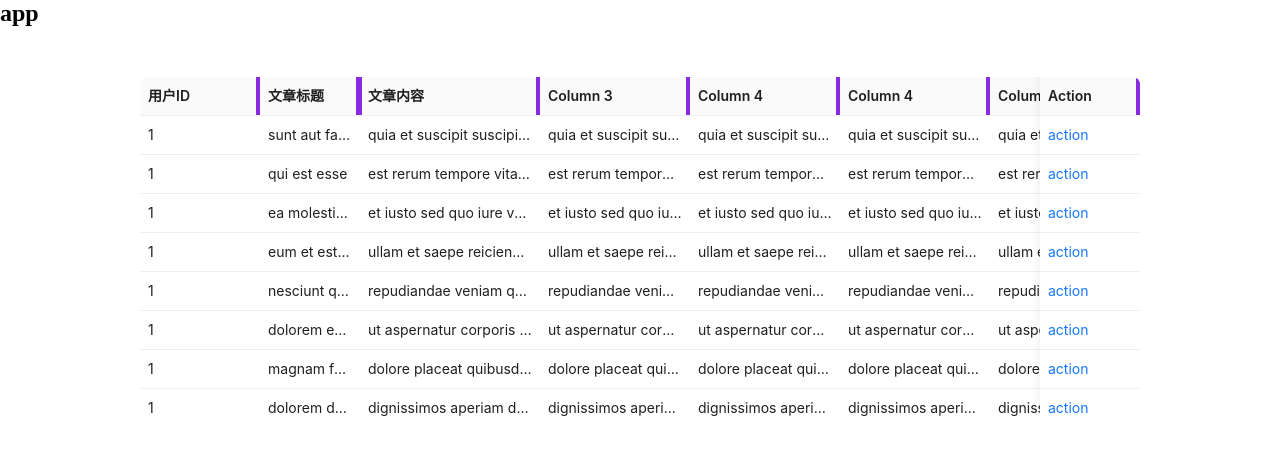
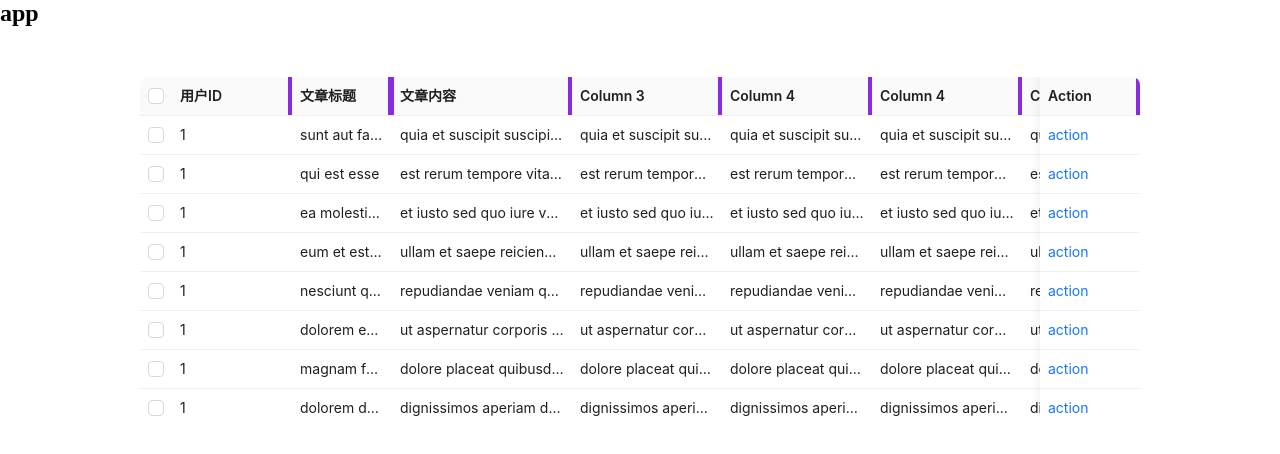
Before and after one commit to lycHub/snipaste-cli, a React (Vite) app in the folder packages/playground/: page / in a window 1280 px wide. Shown: the top 454 px of the page. Built offline with nearby package versions, Linux system fonts and the light colour scheme.

Commit message:
resize selection

```diff
--- a/packages/playground/src/components/Draggable.tsx
+++ b/packages/playground/src/components/Draggable.tsx
@@ -1,6 +1,6 @@
 import React, {CSSProperties, useMemo, PropsWithChildren} from 'react';
 import { useDraggable } from '@dnd-kit/core';
-import {Coordinates, CSS} from "@dnd-kit/utilities";
+import {Coordinates, Transform} from "@dnd-kit/utilities";
 import {Data} from "@dnd-kit/core/dist/store/types";
 import {useUpdateEffect} from "ahooks";
 
@@ -8,12 +8,12 @@ interface Props {
   id: string | number;
   data: Data;
   disabled?: boolean;
-  coordinates?: Coordinates;
-  draggingChangeEvent?(event: boolean): void;
+  style?: CSSProperties;
+  draggingEvent?(event: boolean, transform: Transform | null): void;
   [key: string]: any;
 }
 
-function Draggable({ id, data, disabled, coordinates, draggingChangeEvent, children, ...rest }: PropsWithChildren<Props>) {
+function Draggable({ id, data, disabled, style, draggingEvent, children, ...rest }: PropsWithChildren<Props>) {
   const {
     isDragging,
     attributes,
@@ -22,17 +22,19 @@ function Draggable({ id, data, disabled, coordinates, draggingChangeEvent, child
     transform,
   } = useDraggable({ id, data, disabled });
 
-  const style = useMemo<CSSProperties>(() => {
+  /*const style = useMemo<CSSProperties>(() => {
+    // console.log('CSS.Translate.toString(transform)', CSS.Translate.toString(transform));
     return {
       left: `${coordinates?.x}px`,
       top: `${coordinates?.y}px`,
-      transform: CSS.Translate.toString(transform)
+      // transform: CSS.Translate.toString(transform)
+      transform: `translate(${transform?.x}px, ${transform?.y}px)`,
     }
-  }, [transform]);
+  }, [transform, coordinates]);*/
 
    useUpdateEffect(() => {
-     draggingChangeEvent?.(isDragging);
-  }, [isDragging]);
+     draggingEvent?.(isDragging, transform);
+  }, [isDragging, transform]);
 
   return <div
     ref={setNodeRef}
--- a/packages/playground/src/components/ResizeBox/index.tsx
+++ b/packages/playground/src/components/ResizeBox/index.tsx
@@ -35,9 +35,8 @@ function ResizeBox(props: PropsWithChildren<Props>) {
     } = Object.assign({ tag: 'div' }, props);
     const [isDragging, setIsDragging] = useSafeState(false);
 
-    const [coordinates, setCoordinates] = useSafeState<Coordinates>();
 
-    function dragEnd(event: DragEndEvent) {
+   /* function dragEnd(event: DragEndEvent) {
         const { delta } = event;
         setCoordinates(value => {
             return {
@@ -46,7 +45,7 @@ function ResizeBox(props: PropsWithChildren<Props>) {
             };
         });
         dragEndEvent(event);
-    }
+    }*/
 
     return createElement(
       tag,
@@ -59,14 +58,13 @@ function ResizeBox(props: PropsWithChildren<Props>) {
         modifiers={[restrictToHorizontalAxis]}
         onDragStart={dragStartEvent}
         onDragMove={dragMoveEvent}
-        onDragEnd={dragEnd}>
+        onDragEnd={dragEndEvent}>
           <Draggable
             className="handler"
             id={id}
             data={data}
             disabled={disabled}
-            // coordinates={coordinates}
-            draggingChangeEvent={setIsDragging}
+            draggingEvent={setIsDragging}
           />
       </DndContext>
     )
--- a/packages/playground/src/components/table/ConfigurableTable.tsx
+++ b/packages/playground/src/components/table/ConfigurableTable.tsx
@@ -1,13 +1,15 @@
-import React, {useRef} from 'react';
-import { Table } from 'antd';
-import {CustomColumnType, DataType} from './type';
+import React, {Key, useRef} from 'react';
+import {Checkbox, Table} from 'antd';
+import {CustomColumnType, DataType, FieldItem} from './type';
 import MOCK_DATA from './mock';
-import {useMount, useSafeState} from "ahooks";
+import {useMount, useSafeState, useSelections} from "ahooks";
 import {ColWidthRange, getColumns, initFieldConfig, useTableConfig} from "./useTableField";
 import ResizeBox from "../ResizeBox";
 import {DragEndEvent, DragMoveEvent} from "@dnd-kit/core";
 import {cloneDeep} from "lodash-es";
 import {handleDragEnd, handleDragMove, handleDragStart} from "./thResize";
+
+const TableConfigStorageKey = 'table-config';
 
 const baseColumns: CustomColumnType<DataType>[] = [
   {
@@ -111,22 +113,44 @@ function ConfigurableTable() {
   });
 
   function init() {
-    const config = initFieldConfig(baseColumns);
+    let config: FieldItem[] = [];
+    try {
+      const storageConfig = JSON.parse(sessionStorage.getItem(TableConfigStorageKey) || '[]');
+      if (storageConfig.length) {
+        // console.log('storageConfig', storageConfig);
+        config = storageConfig;
+        // config = initFieldConfig(baseColumns);
+      } else {
+        config = initFieldConfig(baseColumns);
+      }
+    } catch (error) {
+      config = initFieldConfig(baseColumns);
+    }
     setFieldConfig(config);
     const cols = getColumns(config, baseColumns);
+    // console.log('cols', cols);
     setColumns(cols);
+  }
+
+  const { selected, setSelected, allSelected, toggleAll } = useSelections(
+    data.map(item => item.id),
+    [],
+  );
+
+  function selectChange(keys: Key[]) {
+    setSelected(keys as number[]);
   }
 
   const tableRef = useRef<HTMLDivElement>(null);
   function customCell(event: any) {
 
-    const { children, className, scope, style, title: eventTitle } = event;
+    const { children, className, scope, style, title } = event;
     // ant-table-selection-col
-    const title = eventTitle || (typeof children[1] === 'string' ? children[1] : '');
-    const index = columns.findIndex(item => item.title === title);
+    const usedTitle = title || (typeof children[1] === 'string' ? children[1] : '');
+    const index = columns.findIndex(item => item.title === usedTitle);
     const range = [columns[index]?.minWidth || ColWidthRange[0], columns[index]?.maxWidth || ColWidthRange[1]];
-    const id = `${title}_${index}`;
-    // console.log('id', title, index, id);
+    const id = `${usedTitle}_${index}`;
+    // console.log('className', className);
 
     return <ResizeBox
         tag="th"
@@ -135,21 +159,26 @@ function ConfigurableTable() {
         style={style}
         id={id}
         data={{ range }}
-        disabled={!title}
+        disabled={!usedTitle}
         dragStartEvent={() => handleDragStart(tableRef.current)}
         dragMoveEvent={handleDragMove}
-        dragEndEvent={(event) => {
-          dragEnd(event);
-        }}
-    >
-      {/* todo: checkbox */}
-      {title}
+        dragEndEvent={dragEnd}>
+      {
+        className.includes('ant-table-selection-column') ? <Checkbox checked={allSelected} onChange={toggleAll} /> : usedTitle
+      }
     </ResizeBox>;
   }
   function dragEnd(event: DragEndEvent) {
-    handleDragEnd(event,(data) => {
-      console.log('handleDragStart', data);
+    handleDragEnd(event,({ index, width }) => {
+      fieldConfig[index].width = width;
+      setFieldConfig(fieldConfig);
+      saveFieldConfig(fieldConfig);
     });
+  }
+
+  function saveFieldConfig(config: FieldItem[]) {
+    console.log('saveFieldConfig', config);
+    sessionStorage.setItem(TableConfigStorageKey, JSON.stringify(config));
   }
 
   return (
@@ -162,6 +191,7 @@ function ConfigurableTable() {
         dataSource={data}
         scroll={{ x: 1500, y: 300 }}
         pagination={false}
+        rowSelection={{ selectedRowKeys: selected, onChange: selectChange }}
         components={{
           header: {
             cell: customCell
--- a/packages/playground/src/components/table/useTableField.ts
+++ b/packages/playground/src/components/table/useTableField.ts
@@ -29,6 +29,10 @@ function initFieldConfig<T>(cols: CustomColumnType<T>[]): FieldItem[] {
 
 function getColumns<T>(fields: FieldItem[], cols: CustomColumnType<T>[]) {
   // console.log('getCurrentColumns :>> ', trueFixedIndexes);
+  /*
+  * 这里以用户配置优先，
+  * 后续业务上有新加字段应该重置配置接口到数据而不是破坏用户已保存到配置
+  * */
   return fields.reduce((res, curr, index) => {
     if (curr.checked) {
       const targetColumn = cols.find(item => item.key === curr.key);
```
